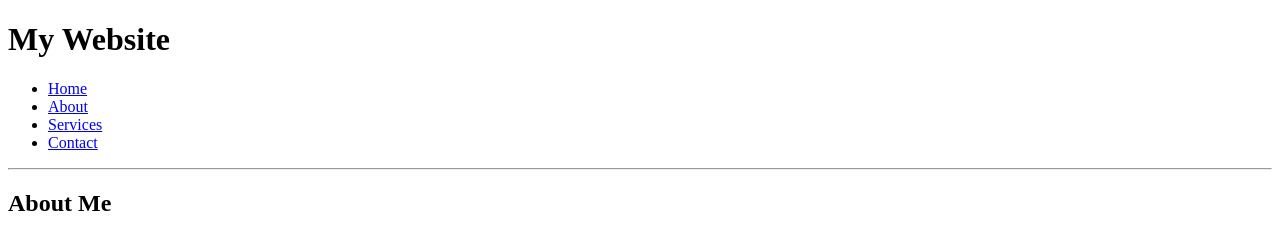
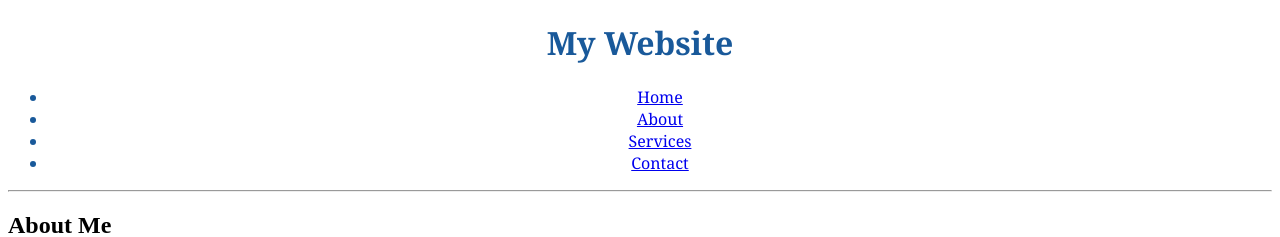
Before and after one commit to joseluis0528/my-react-portfolio, a React (Vite) app: page / in a window 1280 px wide. Shown: the top 237 px of the page. Built offline with nearby package versions, Linux system fonts and the light colour scheme.

Commit message:
Added class to navigation list

```diff
--- a/src/Header.jsx
+++ b/src/Header.jsx
@@ -1,10 +1,10 @@
 
 function Header() {
   return (
-    <header>
+    <header className="header">
       <h1>My Website</h1>
       <nav>
-        <ul>
+        <ul className="nav-list">
           <li><a href="#home">Home</a></li>
           <li><a href="#about">About</a></li>
           <li><a href="#services">Services</a></li>
```
